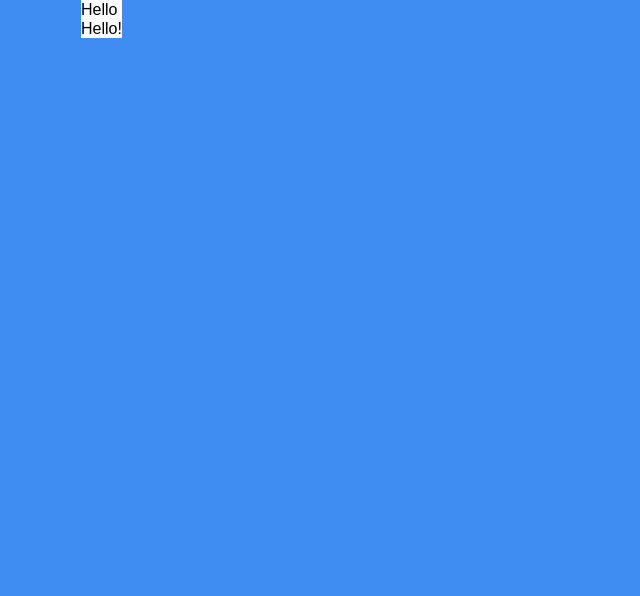
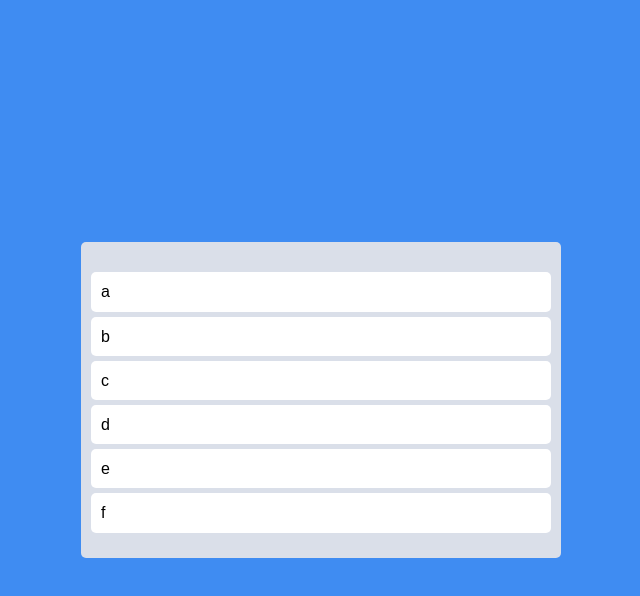
Before and after one commit to Nanco-L/react-master-class-chap6, a React (Create React App) app: page / in a window 1280 px wide. Shown: the top 596 px of the page, without its empty margins (319-959 px from the left). Built offline with nearby package versions, Linux system fonts and the light colour scheme.

Commit message:
Until lecture #7.5

```diff
--- a/src/App.tsx
+++ b/src/App.tsx
@@ -1,54 +1,79 @@
-import { DragDropContext, Draggable, Droppable } from "react-beautiful-dnd";
+import {
+  DragDropContext,
+  Draggable,
+  DropResult,
+  Droppable,
+} from "react-beautiful-dnd";
+import { useRecoilState } from "recoil";
 import styled from "styled-components";
+import { toDoState } from "./atoms";
 
 const Wrapper = styled.div`
   display: flex;
   max-width: 480px;
   width: 100%;
   margin: 0 auto;
+  justify-content: center;
+  align-items: center;
+  height: 100vh;
+`;
+
+const Boards = styled.div`
+  display: grid;
+  width: 100%;
+  grid-template-columns: repeat(1, 1fr);
 `;
 
 const Board = styled.div`
+  padding: 20px 10px;
+  padding-top: 30px;
   background-color: ${(props) => props.theme.boardColor};
+  border-radius: 5px;
+  min-height: 200px;
 `;
 
 const Card = styled.div`
+  border-radius: 5px;
+  margin-bottom: 5px;
+  padding: 10px 10px;
   background-color: ${(props) => props.theme.cardColor};
 `;
 
 function App() {
-    const onDragEnd = () => {};
+  const [toDos, setToDos] = useRecoilState(toDoState);
+  const onDragEnd = ({ destination, source }: DropResult) => {
+    setToDos((value) => {
+      const draggedItem = value.splice(source.index, 1);
+      //   return toDos.splice(destination.index, 0, draggedItem);
+      return value;
+    });
+    console.log(toDos);
+  };
   return (
     <DragDropContext onDragEnd={onDragEnd}>
       <Wrapper>
+        <Boards>
           <Droppable droppableId="one">
             {(magic) => (
               <Board ref={magic.innerRef} {...magic.droppableProps}>
-                            <Draggable draggableId="first" index={0}>
+                {toDos.map((toDo, index) => (
+                  <Draggable key={index} draggableId={toDo} index={index}>
                     {(magic) => (
                       <Card
                         ref={magic.innerRef}
                         {...magic.draggableProps}
                         {...magic.dragHandleProps}
                       >
-                                        Hello
+                        {toDo}
                       </Card>
                     )}
                   </Draggable>
-                            <Draggable draggableId="second" index={1}>
-                                {(magic) => (
-                                    <Card
-                                        ref={magic.innerRef}
-                                        {...magic.dragHandleProps}
-                                        {...magic.draggableProps}
-                                    >
-                                        Hello!
-                                    </Card>
-                                )}
-                            </Draggable>
+                ))}
+                {magic.placeholder}
               </Board>
             )}
           </Droppable>
+        </Boards>
       </Wrapper>
     </DragDropContext>
   );
--- a/src/atoms.tsx
+++ b/src/atoms.tsx
@@ -1,18 +1,6 @@
 import { atom, selector } from "recoil";
 
-export const minuteState = atom({
-    key: "minutes",
-    default: 0,
+export const toDoState = atom({
+    key: "toDo",
+    default: ["a", "b", "c", "d", "e", "f"],
 });
-
-export const hourSelector = selector<number>({
-    key: "hours",
-    get: ({ get }) => {
-        const minutes = get(minuteState);
-        return minutes / 60;
-    },
-    set: ({ set }, newValue) => {
-        const minutes = +newValue * 60;
-        set(minuteState, minutes);
-    },
-});
```
Lines whose indentation alone changed are shown as unchanged.
